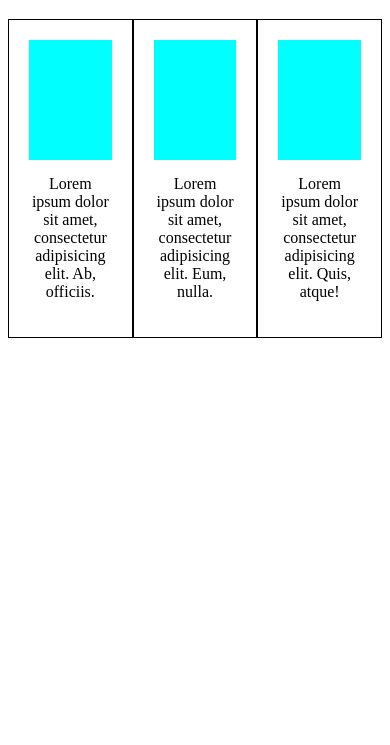
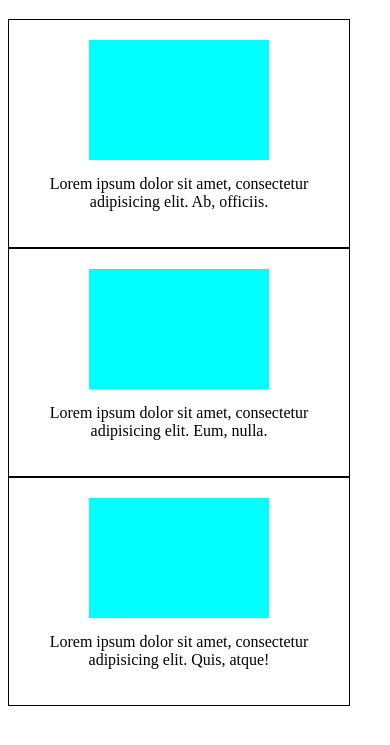
Before and after one commit to xxxxcaf/sada, a plain HTML site: page index.html in a window 390 px wide. Shown: the part 61-806 px from the top of the page. Drawn offline with Linux system fonts and the light colour scheme.

Commit message:
медио запросы

```diff
--- a/style.css
+++ b/style.css
@@ -2,19 +2,23 @@
 .container {
     display: flex;
     justify-content: space-between;
+    flex-wrap: wrap;
     width: 100%;
     margin: 20px auto;
 }
 
 .card {
     width: 25%;
+    max-width: 300px;
     border: 1px solid black;
-padding: 20px;
+    padding: 20px;
 }
 
 .card_image {
     height: 120px;
-background-color: aqua;
+    width: 100%;
+    max-width: 180px;
+    background-color: aqua;
     margin: auto;
 }
 
@@ -26,3 +30,15 @@ text-align: center;
     margin-top: 15px;
     text-align: center;
 }
+@media screen and (max-width: 480px){
+    .card{
+        width: 95%;
+    }
+}
+@media screen and (max-width: 768px;){
+    .card{
+width: 50%;
+        max-width: 100%;
+margin: auto auto 10px;
+    }
+}
```
